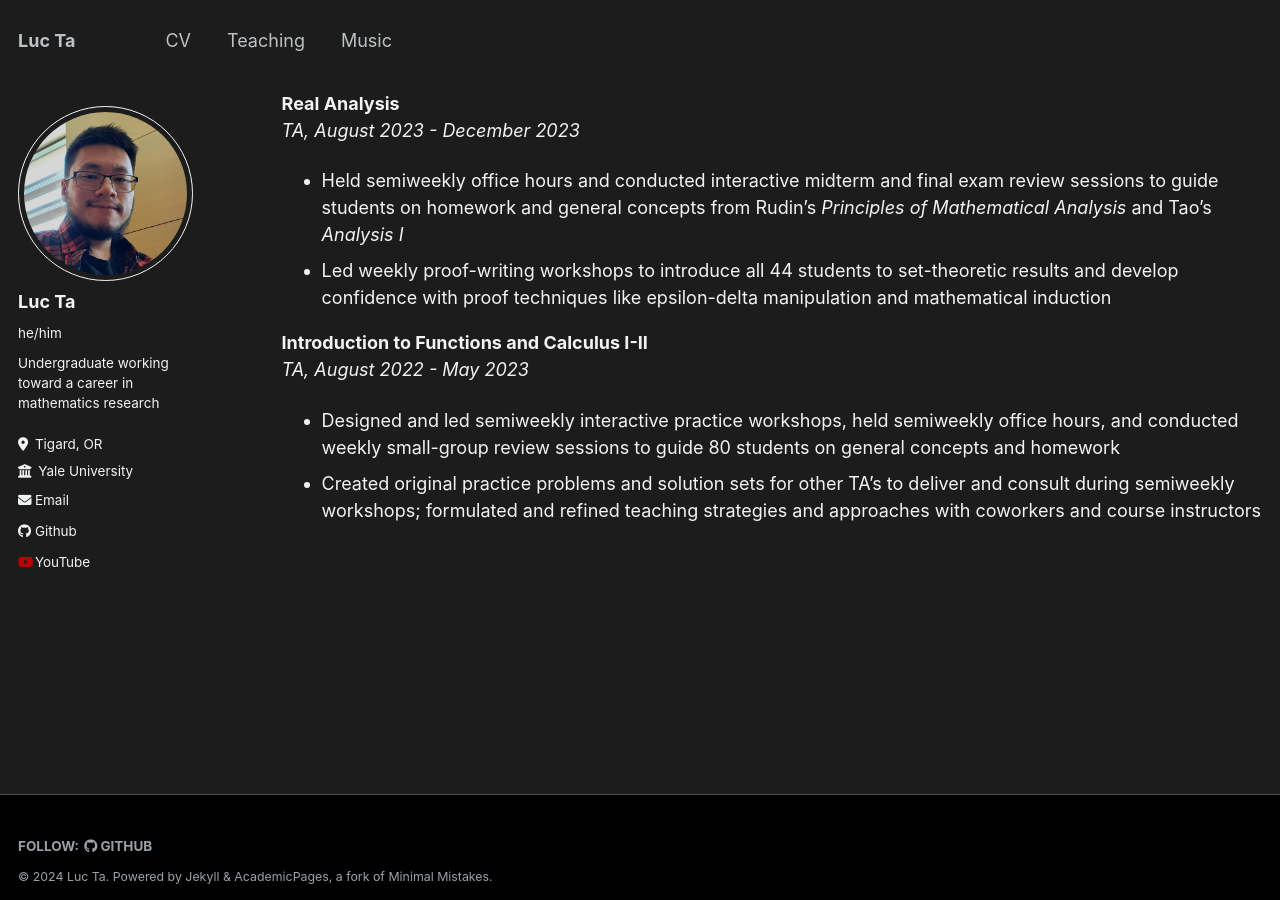
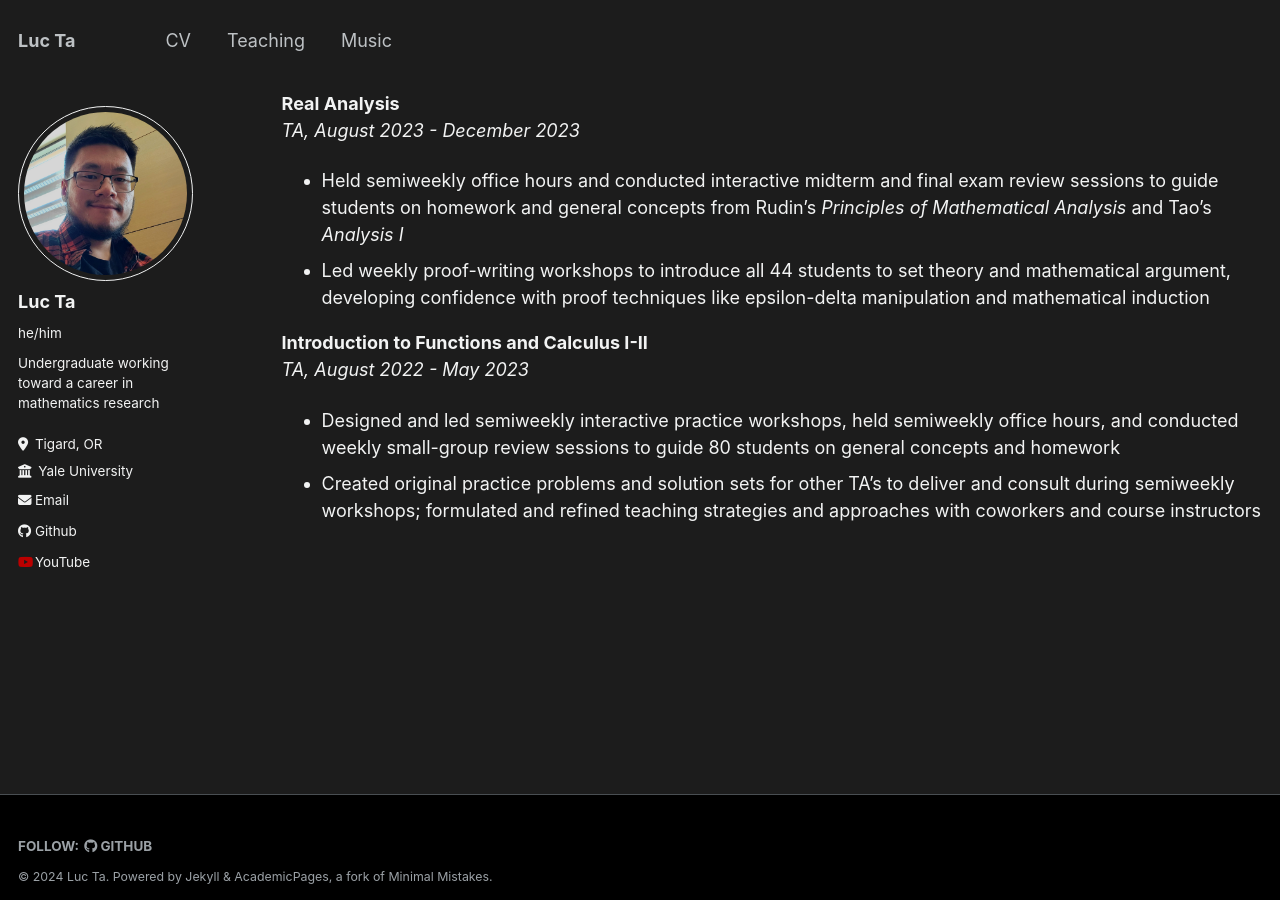
Before and after one commit to luc-ta/luc-ta.github.io, a Jekyll site: the page built from _pages/teaching.md, in a window 1280 px wide and 900 px high, scrolled down 559 px. Built offline with Jekyll 4.4.1, drawn with Linux system fonts in a browser that asks for light colours.

Commit message:
Update teaching.md

```diff
--- a/_pages/teaching.md
+++ b/_pages/teaching.md
@@ -22,7 +22,7 @@ _TA, January 2024 - May 2024_
 **Real Analysis**\
 _TA, August 2023 - December 2023_
 * Held semiweekly office hours and conducted interactive midterm and final exam review sessions to guide students on homework and general concepts from Rudin's _Principles of Mathematical Analysis_ and Tao's _Analysis I_
-* Led weekly proof-writing workshops to introduce all 44 students to set-theoretic results and develop confidence with proof techniques like epsilon-delta manipulation and mathematical induction
+* Led weekly proof-writing workshops to introduce all 44 students to set theory and mathematical argument, developing confidence with proof techniques like epsilon-delta manipulation and mathematical induction
 
 **Introduction to Functions and Calculus I-II**\
 _TA, August 2022 - May 2023_
```
